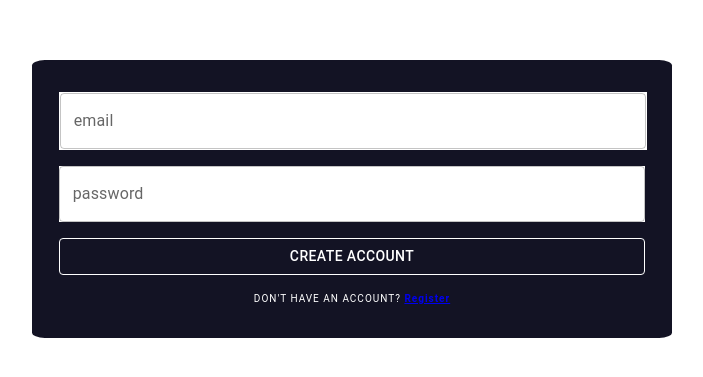
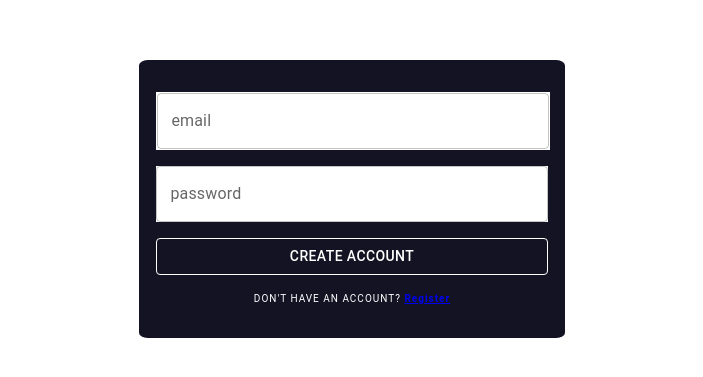
Before and after one commit to Naveen-Peddabuddi/hr, a React (Create React App) app in the folder hrr/: page / in a window 1280 px wide. Shown: the part 201-578 px from the top of the page, without its empty margins (288-991 px from the left). Built offline with nearby package versions, Linux system fonts and the light colour scheme.

Commit message:
fixed ui issue

```diff
--- a/hrr/src/pages/Login.js
+++ b/hrr/src/pages/Login.js
@@ -42,8 +42,8 @@ const Login = () => {
         justifyContent="center"
         alignItems="center"
         xs={10}
-        lg={6}
-        md={3}
+        lg={4}
+        md={6}
         className={classes.container1}
       >
         <Grid item xs={11} lg={11} md={11} className={classes.inputGrid}>
```
